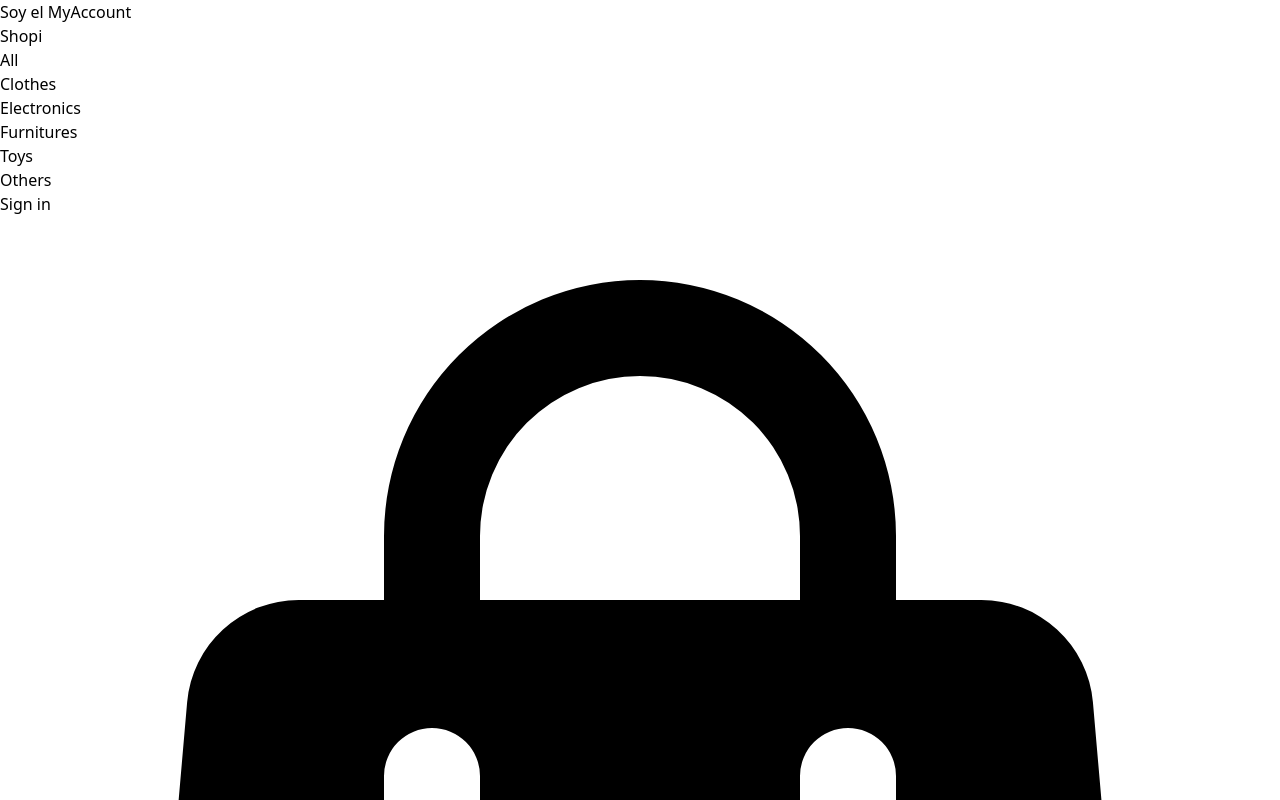
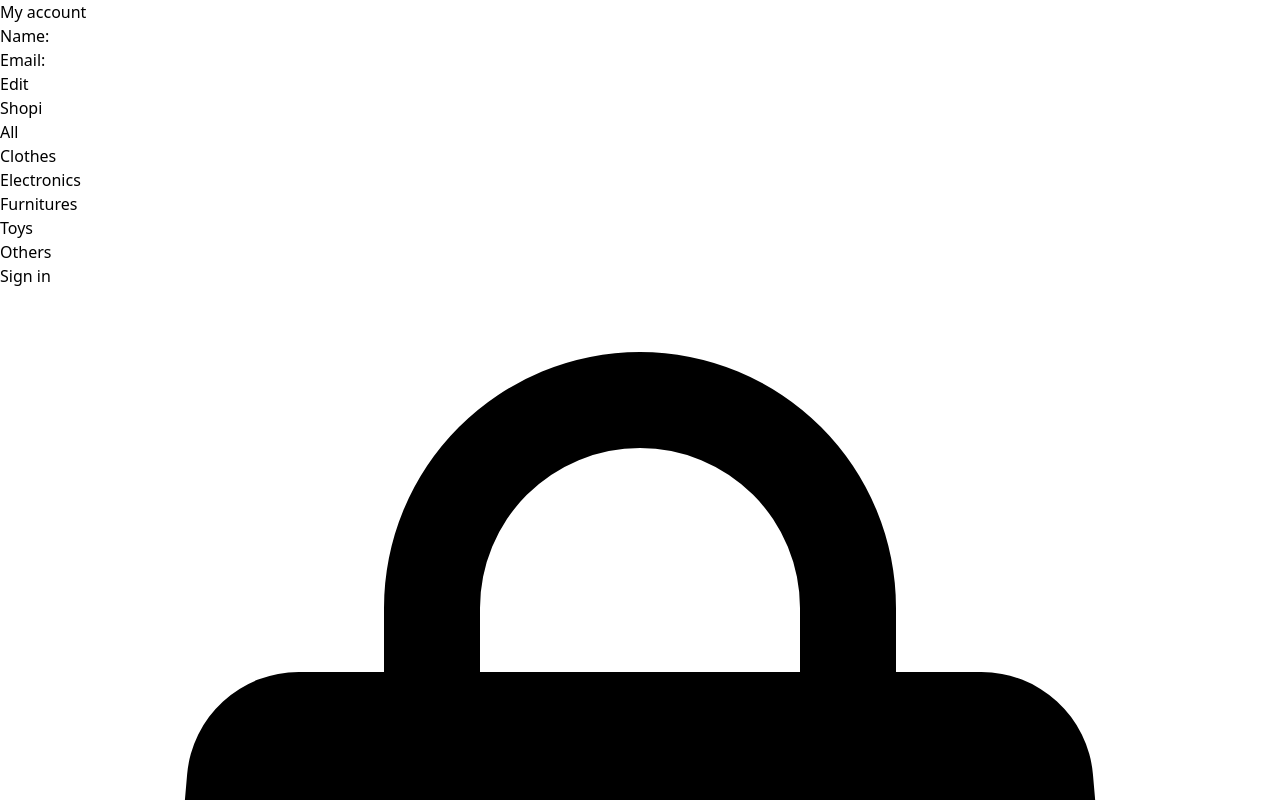
Before and after one commit to Jorgemunera/tienda-online-practice, a React (Vite) app: page /my-account in a window 1280 px wide. Shown: the top 800 px of the page. Built offline with nearby package versions, Linux system fonts and the light colour scheme; no server answers.

Commit message:
se termina myAccount y detallitos

```diff
--- a/src/Components/Card/index.jsx
+++ b/src/Components/Card/index.jsx
@@ -69,7 +69,7 @@
                 <img className='w-full h-full object-cover rounded-lg' src={data.data.images[0]} alt={data.data.title} />
                 {renderIcon(data.data.id)}
             </figure>
-            <p className='flex justify-between'>
+            <p className='flex justify-between items-center'>
                 <span className='text-sm font-light'>{data.data.title}</span>
                 <span className='text-lg font-medium'>${data.data.price}</span>
             </p>
--- a/src/Components/Navbar/index.jsx
+++ b/src/Components/Navbar/index.jsx
@@ -43,7 +43,7 @@
             return (
                 <>
                     <li className='text-black/60'>
-                        jorge@mail.com
+                        {parsedAccount?.email}
                     </li>
                     <li>
                         <NavLink
--- a/src/Pages/MyAccount/index.jsx
+++ b/src/Pages/MyAccount/index.jsx
@@ -1,9 +1,110 @@
-import Layout from "../../Components/layout";
+import { useContext, useState, useRef } from 'react'
+import { ShoppingCartContext } from '../../Context'
+import Layout from '../../Components/Layout'
 
 function MyAccount() {
+    // traemos el contexto
+    const context = useContext(ShoppingCartContext)
+
+    // creamos un estado local para la vista
+    const [view, setView] = useState('user-info')
+
+    // Account
+    const account = localStorage.getItem('account')
+    const parsedAccount = JSON.parse(account)
+
+    // Usamos useRef para el formulario
+    const form = useRef(null)
+
+    const editAccount = () => {
+        const formData = new FormData(form.current)
+        const data = {
+            name: formData.get('name'),
+            email: formData.get('email'),
+            password: formData.get('password')
+        }
+
+        // Update account
+        const stringifiedAccount = JSON.stringify(data)
+        localStorage.setItem('account', stringifiedAccount)
+        context.setAccount(data)
+    }
+
+    const renderUserInfo = () => {
+        return (
+            <div className='flex flex-col w-80'>
+                <p>
+                    <span className='font-light text-sm'>Name: </span>
+                    <span>{parsedAccount?.name}</span>
+                </p>
+                <p>
+                    <span className='font-light text-sm'>Email: </span>
+                    <span>{parsedAccount?.email}</span>
+                </p>
+                <button
+                    className='border border-black rounded-lg mt-6 py-3'
+                    onClick={() => setView('edit-user-info')}>
+                    Edit
+                </button>
+            </div>
+        )
+    }
+
+    const renderEditUserInfo = () => {
+        return (
+            <form ref={form} className='flex flex-col gap-4 w-80'>
+                <div className='flex flex-col gap-1'>
+                    <label htmlFor="name" className='font-light text-sm'>Your name:</label>
+                    <input
+                        type="text"
+                        id="name"
+                        name="name"
+                        defaultValue={parsedAccount.name}
+                        placeholder="Peter"
+                        className='rounded-lg border border-black placeholder:font-light placeholder:text-sm placeholder:text-black/60 focus:outline-none py-2 px-4'
+                    />
+                </div>
+                <div className='flex flex-col gap-1'>
+                    <label htmlFor="email" className='font-light text-sm'>Your email:</label>
+                    <input
+                        type="text"
+                        id="email"
+                        name="email"
+                        defaultValue={parsedAccount.email}
+                        placeholder="hi@helloworld.com"
+                        className='rounded-lg border border-black placeholder:font-light placeholder:text-sm placeholder:text-black/60 focus:outline-none py-2 px-4'
+                    />
+                </div>
+                <div className='flex flex-col gap-1'>
+                    <label htmlFor="password" className='font-light text-sm'>Your password:</label>
+                    <input
+                        type="text"
+                        id="password"
+                        name="password"
+                        defaultValue={parsedAccount.password}
+                        placeholder="******"
+                        className='rounded-lg border border-black placeholder:font-light placeholder:text-sm placeholder:text-black/60 focus:outline-none py-2 px-4'
+                    />
+                </div>
+                <button
+                    className='bg-black text-white w-full rounded-lg py-3'
+                    onClick={() => {
+                        setView('user-info'),
+                        editAccount()
+                        }}
+                    >
+                    Edit
+                </button>
+            </form>
+        )
+    }
+
+    const renderView = () => view === 'edit-user-info' ? renderEditUserInfo() : renderUserInfo()
+
     return (
         <Layout>
-            Soy el MyAccount
+            <h1 className="font-medium text-xl text-center mb-6 w-80">My account</h1>
+            {renderView()}
         </Layout>
     )
 }
```
